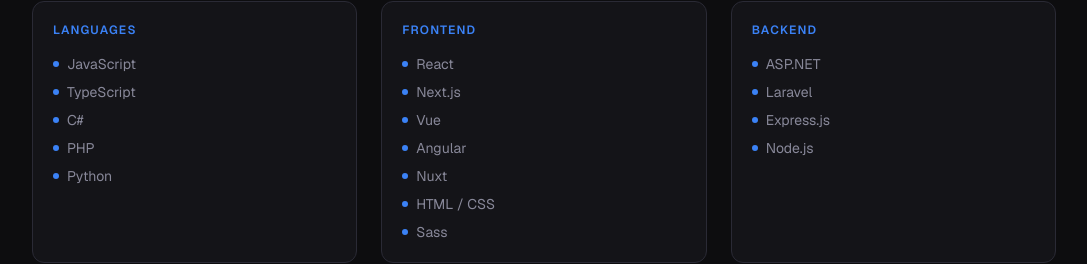
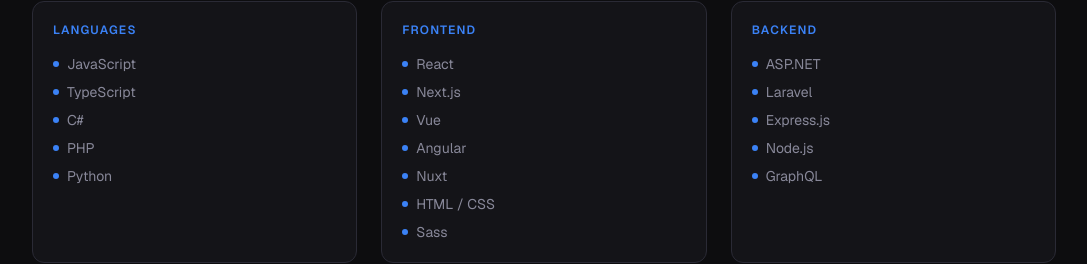
Before and after one commit to Zexol11/portfolio, a Next.js app: page / in a window 1280 px wide. Shown: the part 4093-4357 px from the top of the page, without its empty margins (96-1183 px from the left). Built offline with nearby package versions, Linux system fonts and the light colour scheme.

Commit message:
portfolio: minor changes in tech stack

```diff
--- a/src/components/sections/Skills.tsx
+++ b/src/components/sections/Skills.tsx
@@ -19,7 +19,7 @@
   },
   {
     category: "Backend",
-    skills: ["ASP.NET", "Laravel", "Express.js", "Node.js"],
+    skills: ["ASP.NET", "Laravel", "Express.js", "Node.js", "GraphQL"],
   },
   {
     category: "Databases",
```
Also changed, not shown: 1 other file (tests, documents, lock files or other folders).
